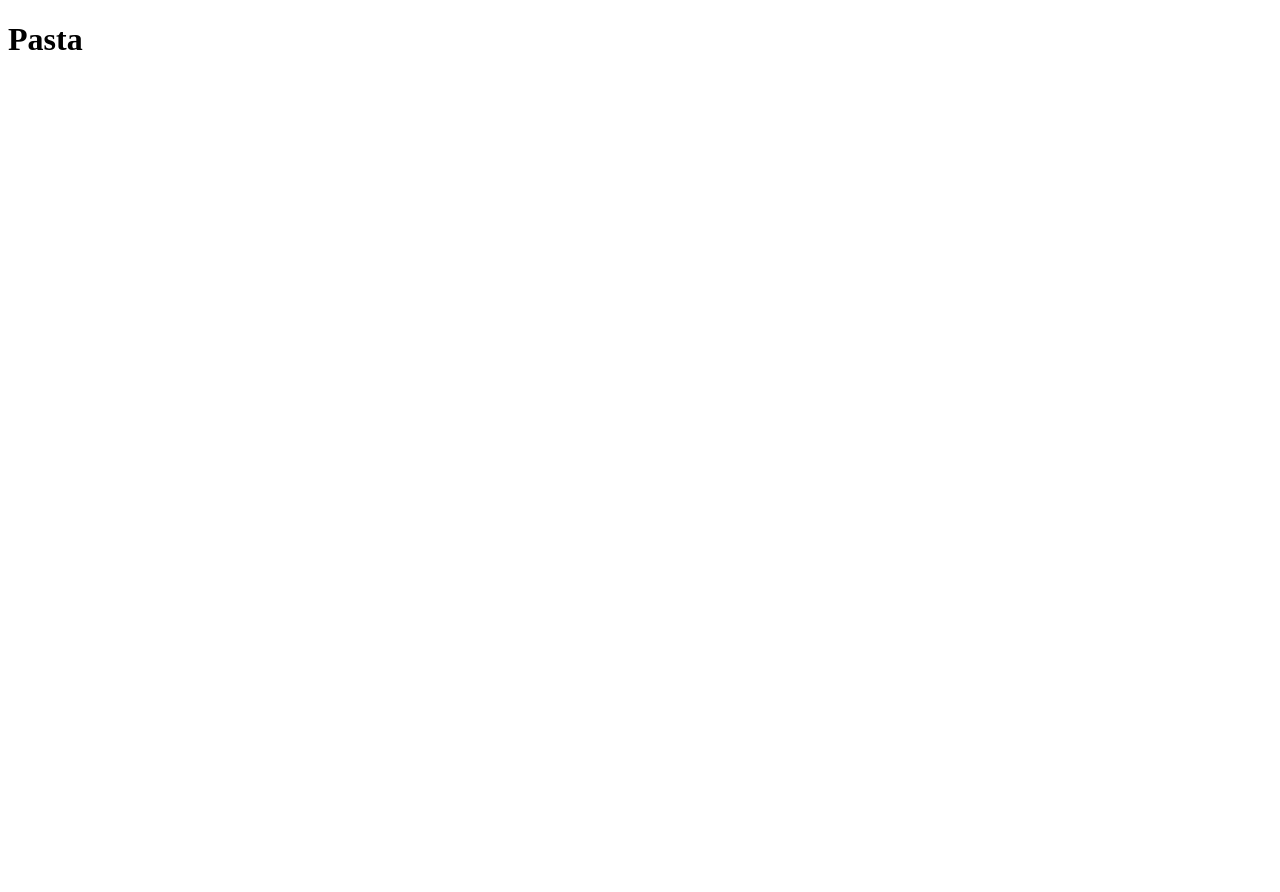
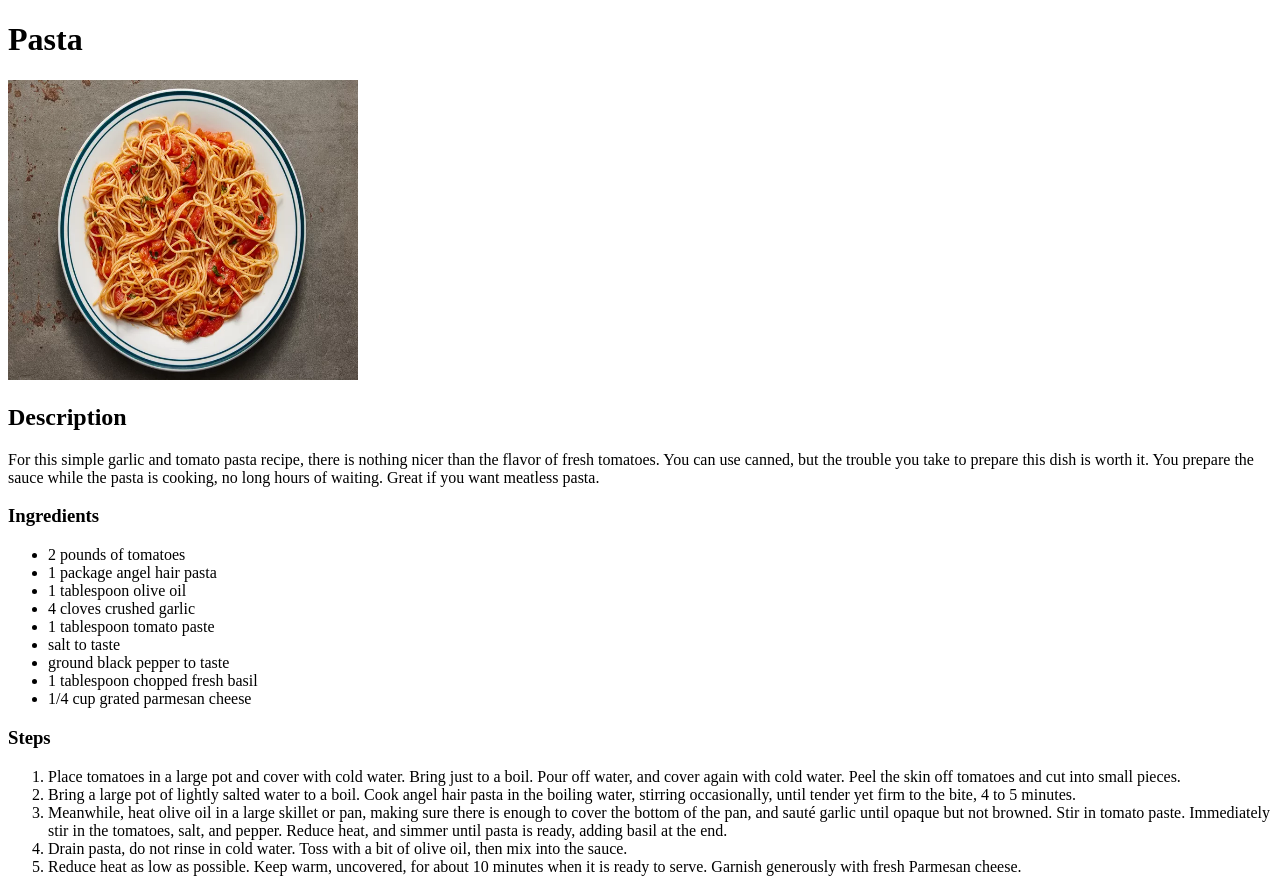
Before and after one commit to BlahBlehBli/odin-recipes, a plain HTML site: page recipes/pasta.html in a window 1280 px wide. Before the commit the page ends 800 px from the top, so only its background shows below. Drawn offline with Linux system fonts and the light colour scheme.

Commit message:
add images folder, add content to pasta.html

```diff
--- a/recipes/pasta.html
+++ b/recipes/pasta.html
@@ -7,5 +7,42 @@
 
     <body>
         <h1>Pasta</h1>
+        <img src="../images/pasta.webp" alt="pasta with red sauce" height="300" width="350">
+        <h2>Description</h2>
+        <p>For this simple garlic and tomato pasta recipe, there is nothing nicer than the flavor of fresh tomatoes.
+            You can use canned, but the trouble you take to prepare this dish is worth it.
+            You prepare the sauce while the pasta is cooking, no long hours of waiting.
+            Great if you want meatless pasta.</p>
+        <h3>Ingredients</h3>
+        <ul>
+            <li>2 pounds of tomatoes</li>
+            <li>1 package angel hair pasta</li>
+            <li>1 tablespoon olive oil</li>
+            <li>4 cloves crushed garlic</li>
+            <li>1 tablespoon tomato paste</li>
+            <li>salt to taste</li>
+            <li>ground black pepper to taste</li>
+            <li>1 tablespoon chopped fresh basil</li>
+            <li>1/4 cup grated parmesan cheese</li>
+        </ul>
+        <h3>Steps</h3>
+        <ol>
+            <li>Place tomatoes in a large pot and cover with cold water.
+                Bring just to a boil. Pour off water, and cover again with cold water.
+                Peel the skin off tomatoes and cut into small pieces.</li>
+            <li>Bring a large pot of lightly salted water to a boil.
+                Cook angel hair pasta in the boiling water, stirring occasionally,
+                until tender yet firm to the bite, 4 to 5 minutes.</li>
+            <li>Meanwhile, heat olive oil in a large skillet or pan,
+                making sure there is enough to cover the bottom of the pan,
+                and sauté garlic until opaque but not browned. Stir in tomato paste.
+                Immediately stir in the tomatoes, salt, and pepper. Reduce heat,
+                and simmer until pasta is ready, adding basil at the end.</li>
+            <li>Drain pasta, do not rinse in cold water.
+                Toss with a bit of olive oil, then mix into the sauce.</li>
+            <li>Reduce heat as low as possible. Keep warm, uncovered,
+                for about 10 minutes when it is ready to serve.
+                Garnish generously with fresh Parmesan cheese.</li>
+        </ol>
     </body>
 </html>
```
Also changed, not shown: images/pasta.webp (added).
